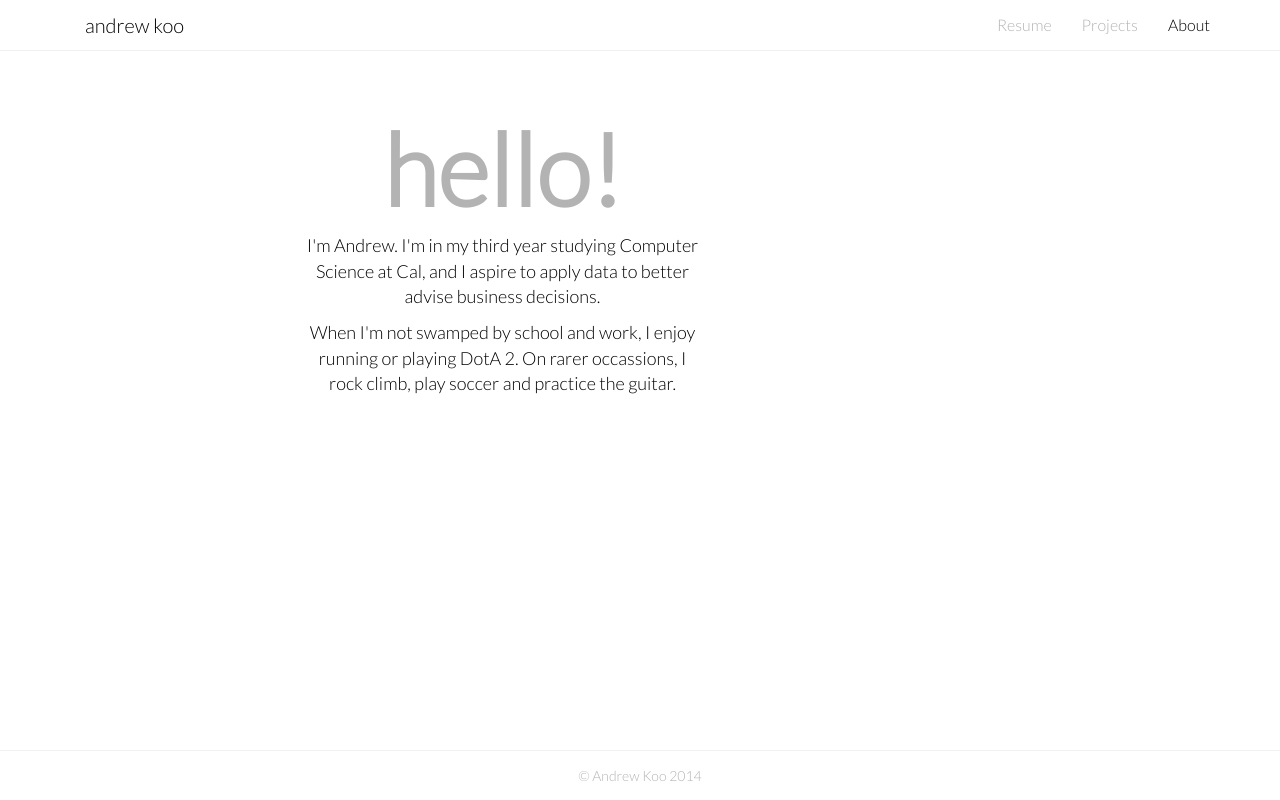
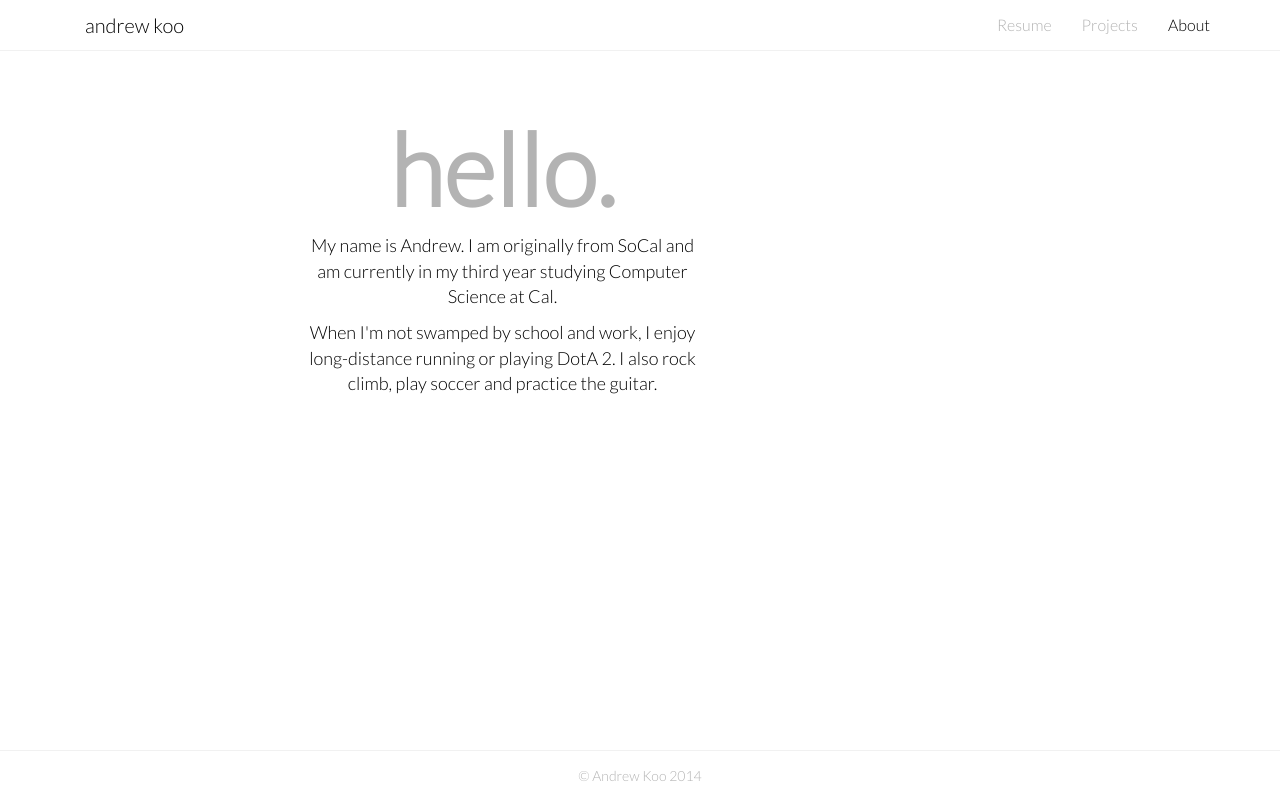
Before and after one commit to andrewkoo/andrewkoo.github.io, a plain HTML site: page index.html at #!/about in a window 1280 px wide. Drawn offline with nearby package versions, Linux system fonts and the light colour scheme; some packages are replaced by stand-ins of ours.

Commit message:
text edits

```diff
--- a/partials/about.html
+++ b/partials/about.html
@@ -1,7 +1,7 @@
 <div class="partial-container">
 
         <!-- Normal View -->
-        <div class="row hidden-xs">
+        <div class="row">
             <div class="col-xs-3">
                 <!-- Filler -->
             </div>
@@ -16,9 +16,9 @@
                 -->
                     <div class="about-aligntable">
                         <div class="about-aligncell">
-                            <h2>hello!</h2>
-                            <p>I'm Andrew. I'm in my third year studying Computer Science at Cal, and I aspire to apply data to better advise business decisions. </p>
-                            <p>When I'm not swamped by school and work, I enjoy running or playing DotA 2. On rarer occassions, I rock climb, play soccer and practice the guitar.</p>
+                            <h2>hello.</h2>
+                            <p>My name is Andrew. I am originally from SoCal and am currently in my third year studying Computer Science at Cal.</p>
+                            <p>When I'm not swamped by school and work, I enjoy long-distance running or playing DotA 2. I also rock climb, play soccer and practice the guitar.</p>
                         </div>
                     </div>
                 <!--
@@ -31,9 +31,10 @@
         </div>
 
         <!-- XS View -->
+        <!--
         <div class="row visible-xs xs">
             <div class="col-xs-1">
-                <!-- Filler -->
+                <! Filler >
             </div>
             <div class="col-xs-10">
                 <div class="about-desc about-desc-xs">
@@ -48,8 +49,9 @@
                 </div>
             </div>
             <div class="col-xs-1">
-                <!-- Filler -->
+                < Filler >
             </div>
         </div>
+        -->
 
 </div>
```
